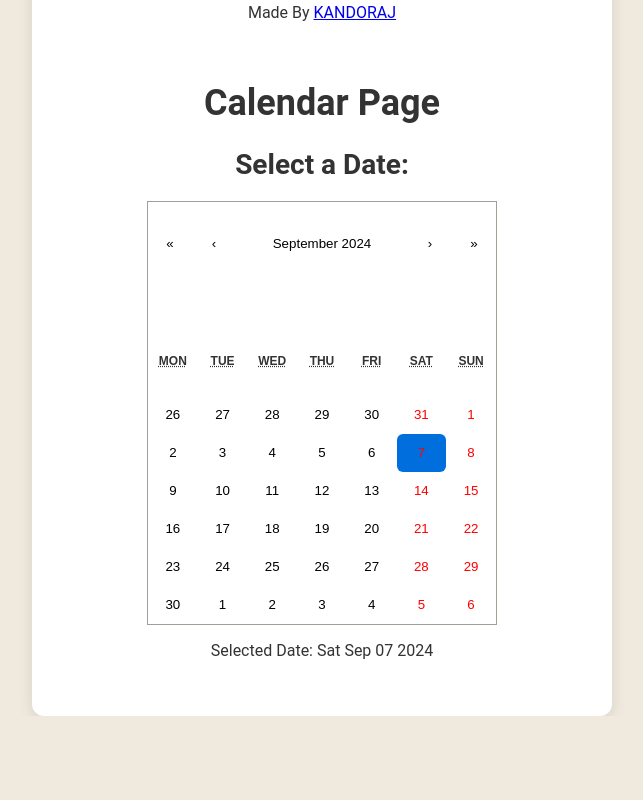
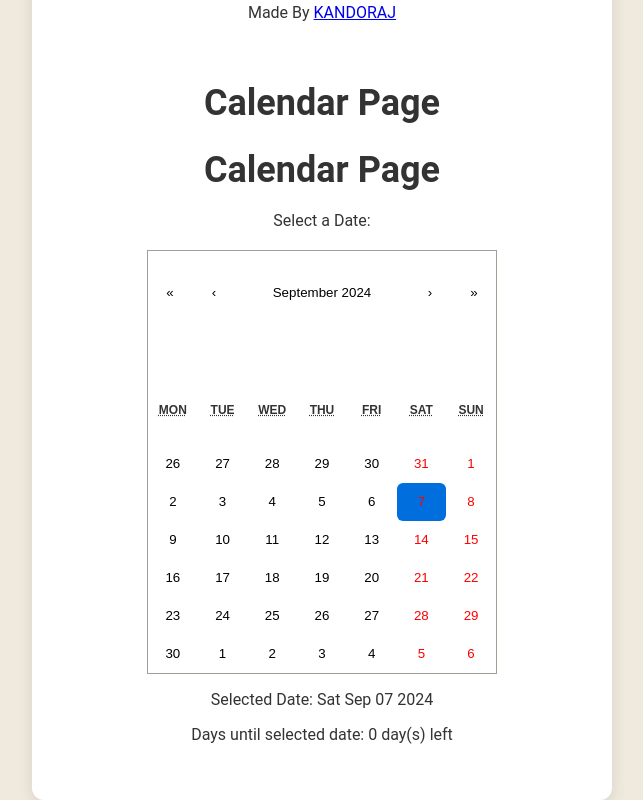
Before and after one commit to KANDORAJ/ProjectKando, a React (Vite) app: page /about in a window 1280 px wide. Shown: the part 405-1205 px from the top of the page, without its empty margins (318-961 px from the left). Before the commit the page ends 1121 px from the top, so only its background shows below. Built offline with nearby package versions, Linux system fonts and the light colour scheme.

Commit message:
Calendar was fixed2

```diff
--- a/src/components/Calendar.jsx
+++ b/src/components/Calendar.jsx
@@ -1,24 +1,34 @@
-import React, { useState } from 'react';
-import Calendar from 'react-calendar';
+import React, { useState } from "react";
+import Calendar from "react-calendar";
 import 'react-calendar/dist/Calendar.css';
 
-function MyCalendar() {
-  const [date, setDate] = useState(new Date());
+const CalendarPage = () => {
+  const [selectedDate, setSelectedDate] = useState(new Date());
 
-  const handleDateChange = (newDate) => {
-    setDate(newDate);
+  const calculateDaysLeft = (date) => {
+    const today = new Date();
+    const timeDiff = date - today;
+    const daysLeft = Math.ceil(timeDiff / (1000 * 60 * 60 * 24));
+    return daysLeft;
+  };
+
+  const handleDateChange = (date) => {
+    setSelectedDate(date);
   };
 
   return (
     <div>
-      <h2>Select a Date:</h2>
-      <Calendar
-        onChange={handleDateChange}
-        value={date}
-      />
-      <p>Selected Date: {date.toDateString()}</p>
+      <h1>Calendar Page</h1>
+      <p>Select a Date:</p>
+      <Calendar onChange={handleDateChange} value={selectedDate} />
+
+      <p>Selected Date: {selectedDate.toDateString()}</p>
+
+      <p>
+        Days until selected date: {calculateDaysLeft(selectedDate)} day(s) left
+      </p>
     </div>
   );
-}
+};
 
-export default MyCalendar;
+export default CalendarPage;
```
